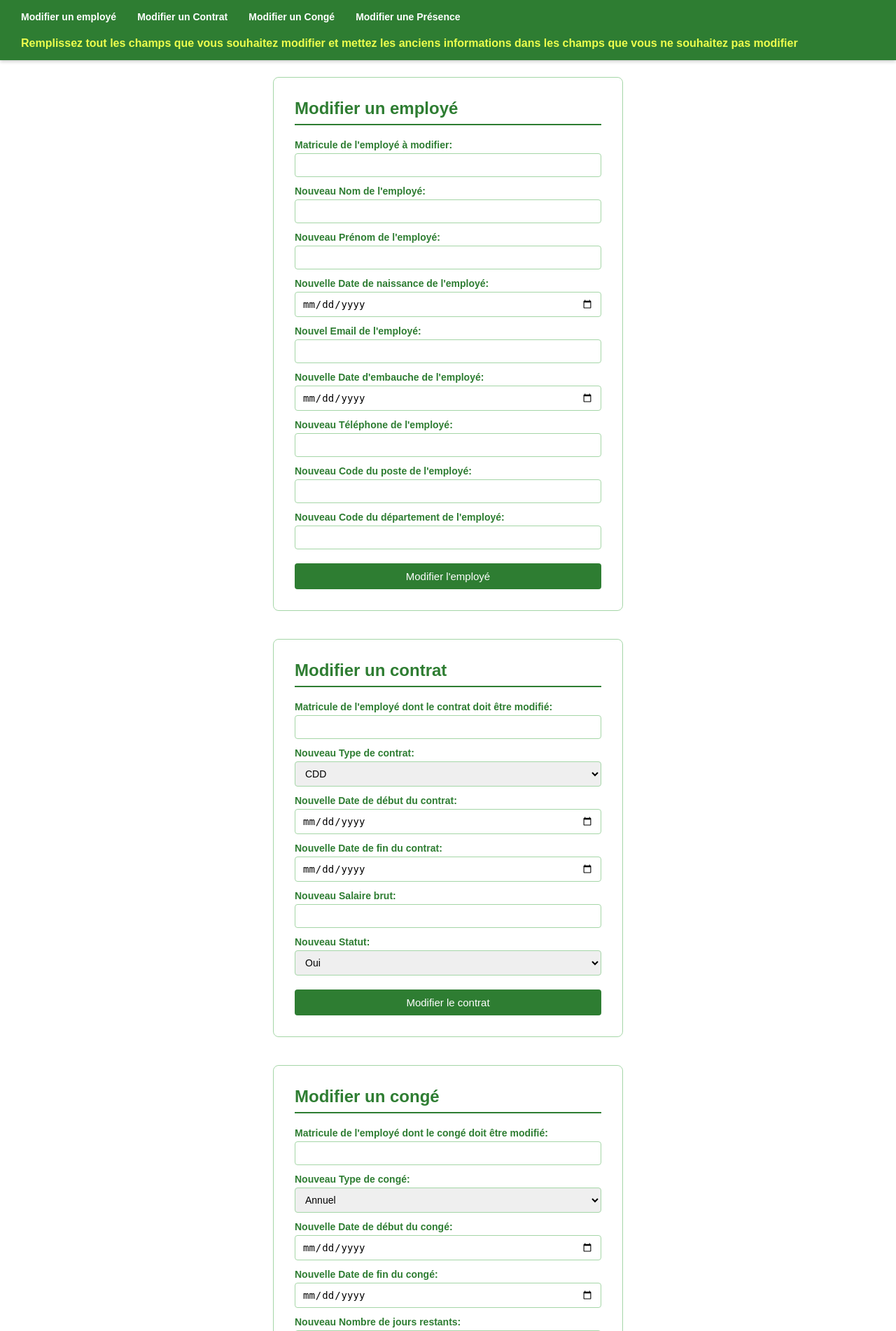
After one commit to MsaSid06/Rh_Entreprise, a PHP site: page /TP_BD/Modifier_les_infos.php in a window 1280 px wide. The commit adds this page. Shown: the top 1902 px of the page at 70% size. Run offline with PHP 8.4, Linux system fonts and the light colour scheme.

Commit message:
QUESTION TERMINER

```diff
--- a/test.php
+++ b/Afficher_les_infos.php
@@ -32,6 +32,7 @@ INFORMATION DES PRESENCES DE L'EMPLOYÉ
     <meta charset="UTF-8">
     <meta name="viewport" content="width=device-width, initial-scale=1.0">
     <link rel="stylesheet" href="style.css">
+
     <title>INFORMATION D'UN EMPLOYÉ</title>
 </head>
 
--- /dev/null
+++ b/Modifier_les_infos.php
@@ -0,0 +1,261 @@
+<?php
+require_once "update.php";
+
+
+function modifierEmploye()
+{
+    if (isset($_POST['nouveau_matricule_emp'], $_POST['nouveau_nom_emp'], $_POST['nouveau_prenom_emp'], $_POST['nouvelle_date_naissance'], $_POST['nouvel_email'], $_POST['nouvelle_date_embauche'], $_POST['nouveau_code_poste'], $_POST['nouveau_code_dept'])) {
+        $matricule_emp = strtoupper($_POST['nouveau_matricule_emp']);
+        $nom_emp = strtoupper($_POST['nouveau_nom_emp']);
+        $prenom_emp = ucfirst(strtolower($_POST['nouveau_prenom_emp']));
+        $date_naissance = $_POST['nouvelle_date_naissance'];
+        $email = $_POST['nouvel_email'];
+        $date_embauche = $_POST['nouvelle_date_embauche'];
+        $code_poste = strtoupper($_POST['nouveau_code_poste']);
+        $code_dept = strtoupper($_POST['nouveau_code_dept']);
+        $telephone = $_POST['nouveau_telephone'];
+        $return = updateEmploye($matricule_emp, $nom_emp, $prenom_emp, $date_naissance, $email, $telephone, $date_embauche, $code_poste, $code_dept);
+        if ($return === true) {
+            echo "<p style='color: green;'>Employé modifié avec succès.</p>";
+        } else {
+            echo "<p style='color: red;'>Erreur lors de la modification de l'employé : $return</p>";
+        }
+    }
+    return false;
+}
+
+
+function modifierContrat()
+{
+    if (isset($_POST['nouveau_matricule_emp'], $_POST['nouveau_type_contrat'], $_POST['nouvelle_date_debut_contrat'], $_POST['nouvelle_date_fin_contrat'], $_POST['nouveau_salaire_brut'], $_POST['nouveau_est_actif'])) {
+        $matricule_emp = strtoupper($_POST['nouveau_matricule_emp']);
+        $type_contrat = $_POST['nouveau_type_contrat'];
+        $date_debut_contrat = $_POST['nouvelle_date_debut_contrat'];
+        $date_fin_contrat = $_POST['nouvelle_date_fin_contrat'];
+        $salaire_brut = floatval($_POST['nouveau_salaire_brut']);
+        $est_actif = boolval($_POST['nouveau_est_actif']);
+        $return = updateContrat($matricule_emp, $type_contrat, $date_debut_contrat, $date_fin_contrat, $salaire_brut, $est_actif);
+        if ($return === true) {
+            echo "<p style='color: green;'>Contrat modifié avec succès.</p>";
+        } else {
+            echo "<p style='color: red;'>Erreur lors de la modification du contrat : $return</p>";
+        }
+    }
+    return false;
+}
+
+function modifierConge()
+{
+    if (isset($_POST['nouveau_matricule_emp'], $_POST['nouvelle_date_debut_conge'], $_POST['nouvelle_date_fin_conge'], $_POST['nouveau_type_conge'], $_POST['nouveau_nb_jour_restant'], $_POST['nouveau_statut_conge'])) {
+        $matricule_emp = strtoupper($_POST['nouveau_matricule_emp']);
+        $date_debut_conge = $_POST['nouvelle_date_debut_conge'];
+        $date_fin_conge = $_POST['nouvelle_date_fin_conge'];
+        $type_conge = $_POST['nouveau_type_conge'];
+        $nb_jour_restant = intval($_POST['nouveau_nb_jour_restant']);
+        $statut_conge = $_POST['nouveau_statut_conge'];
+
+        $return = updateConge($matricule_emp, $type_conge, $statut_conge, $date_debut_conge, $date_fin_conge, $nb_jour_restant);
+        if ($return === true) {
+            echo "<p style='color: green;'>Congé modifié avec succès.</p>";
+        } else {
+            echo "<p style='color: red;'>Erreur lors de la modification du congé : $return</p>";
+        }
+    }
+    return false;
+}
+
+function modifierPresence()
+{
+    if (isset($_POST['nouveau_matricule_emp'], $_POST['nouvelle_heure_arrive'], $_POST['nouvelle_heure_depart'], $_POST['nouvelle_date_presence'], $_POST['nouveau_statut_presence'])) {
+        $matricule_emp = strtoupper($_POST['nouveau_matricule_emp']);
+        $heure_arrive = $_POST['nouvelle_heure_arrive'];
+        $heure_depart = $_POST['nouvelle_heure_depart'];
+        $date_presence = $_POST['nouvelle_date_presence'];
+        $statut_presence = $_POST['nouveau_statut_presence'];
+
+        $return = updatePresence($matricule_emp, $heure_arrive, $heure_depart, $date_presence, $statut_presence);
+        if ($return === true) {
+            echo "<p style='color: green;'>Présence modifiée avec succès.</p>";
+        } else {
+            echo "<p style='color: red;'>Erreur lors de la modification de la présence : $return</p>";
+        }
+    }
+    return false;
+}
+$message = "";
+
+if(isset($_POST['modifier_employe'])) {
+    $return = modifierEmploye();
+    $message = $return === true ? "Employé modifié avec succès." : "Erreur lors de la modification de l'employé : $return";
+}
+if(isset($_POST['modifier_contrat'])) {
+    $return = modifierContrat();
+    $message = $return === true ? "Contrat modifié avec succès." : "Erreur lors de la modification du contrat : $return";
+}
+if(isset($_POST['modifier_conge'])) {
+    $return = modifierConge();
+    $message = $return === true ? "Congé modifié avec succès." : "Erreur lors de la modification du congé : $return";
+}
+if(isset($_POST['modifier_presence'])) {
+    $return = modifierPresence();
+    $message = $return === true ? "Présence modifiée avec succès." : "Erreur lors de la modification de la présence : $return";
+}
+?>
+
+<!DOCTYPE html>
+<html lang="en">
+
+<head>
+    <meta charset="UTF-8">
+    <meta name="viewport" content="width=device-width, initial-scale=1.0">
+    <link rel="stylesheet" href="style.css">
+    <title>Modifier un element</title>
+</head>
+
+<body>
+    <header>
+        <nav>
+            <ul>
+                <li><a href="#modifier-employe-form">Modifier un employé</a></li>
+                <li><a href="#modifier-contrat-form">Modifier un Contrat</a></li>
+                <li><a href="#modifier-conge-form">Modifier un Congé</a></li>
+                <li><a href="#modifier-presence-form">Modifier une Présence</a></li>
+            </ul>
+        </nav>
+        <h4 style="color: #ecfe4d; margin-top: 20px;">Remplissez tout les champs que vous souhaitez modifier et mettez
+            les
+            anciens
+            informations dans les champs
+            que vous ne souhaitez pas modifier</h4>
+        <?php if (!empty($message)) : ?>
+        <script>
+            alert("<?php echo $message; ?>");
+        </script>
+        <?php endif; ?>
+    </header>
+    <form method="post" action="" class="form-container" id="modifier-employe-form">
+        <h2>Modifier un employé</h2>
+
+        <label for="matricule_emp">Matricule de l'employé à modifier:</label>
+        <input type="text" id="matricule_emp" name="nouveau_matricule_emp" required><br>
+
+        <label for="nom_emp">Nouveau Nom de l'employé:</label>
+        <input type="text" id="nom_emp" name="nouveau_nom_emp" required><br>
+
+        <label for="prenom_emp">Nouveau Prénom de l'employé:</label>
+        <input type="text" id="prenom_emp" name="nouveau_prenom_emp" required><br>
+
+        <label for="date_naissance">Nouvelle Date de naissance de l'employé:</label>
+        <input type="date" id="date_naissance" name="nouvelle_date_naissance" required><br>
+
+        <label for="email">Nouvel Email de l'employé:</label>
+        <input type="email" id="email" name="nouveau_email" required><br>
+
+        <label for="date_embauche">Nouvelle Date d'embauche de l'employé:</label>
+        <input type="date" id="date_embauche" name="nouvelle_date_embauche" required><br>
+
+        <label for="telephone">Nouveau Téléphone de l'employé:</label>
+        <input type="text" id="telephone" name="nouveau_telephone" required><br>
+
+        <label for="code_poste">Nouveau Code du poste de l'employé:</label>
+        <input type="text" id="code_poste" name="nouveau_code_poste" required><br>
+
+        <label for="code_dept">Nouveau Code du département de l'employé:</label>
+        <input type="text" id="code_dept" name="nouveau_code_dept" required><br>
+
+        <input type="submit" value="Modifier l'employé" name="modifier_employe">
+    </form>
+
+    <form method="post" action="" class="form-container" id="modifier-contrat-form">
+        <h2>Modifier un contrat</h2>
+
+        <label for="matricule_emp_contrat">Matricule de l'employé dont le contrat doit être modifié:</label>
+        <input type="text" id="matricule_emp_contrat" name="nouveau_matricule_emp_contrat" required><br>
+
+        <label for="type_contrat">Nouveau Type de contrat:</label>
+        <select id="type_contrat" name="nouveau_type_contrat" required>
+            <option value="CDD">CDD</option>
+            <option value="CDI">CDI</option>
+            <option value="Stage">Stage</option>
+        </select><br>
+
+        <label for="date_debut_contrat">Nouvelle Date de début du contrat:</label>
+        <input type="date" id="date_debut_contrat" name="nouvelle_date_debut_contrat" required><br>
+
+        <label for="date_fin_contrat">Nouvelle Date de fin du contrat:</label>
+        <input type="date" id="date_fin_contrat" name="nouvelle_date_fin_contrat" required><br>
+
+        <label for="salaire_brut">Nouveau Salaire brut:</label>
+        <input type="number" id="salaire_brut" name="nouveau_salaire_brut" step="0.01" required><br>
+
+        <label for="est_actif">Nouveau Statut:</label>
+        <select id="est_actif" name="nouveau_est_actif" required>
+            <option value="1">Oui</option>
+            <option value="0">Non</option>
+        </select><br>
+
+        <input type="submit" value="Modifier le contrat" name="modifier_contrat">
+    </form>
+
+    <form method="post" action=" " class="form-container" id="modifier-conge-form">
+        <h2>Modifier un congé</h2>
+
+        <label for="matricule_emp_conge">Matricule de l'employé dont le congé doit être modifié:</label>
+        <input type="text" id="matricule_emp_conge" name="nouveau_matricule_emp_conge" required><br>
+
+        <label for="type_conge">Nouveau Type de congé:</label>
+        <select id="type_conge" name="nouveau_type_conge" required>
+            <option value="Annuel">Annuel</option>
+            <option value="Maladie">Maladie</option>
+            <option value="maternite">maternité</option>
+        </select><br>
+
+        <label for="date_debut_conge">Nouvelle Date de début du congé:</label>
+        <input type="date" id="date_debut_conge" name="nouvelle_date_debut_conge" required><br>
+
+        <label for="date_fin_conge">Nouvelle Date de fin du congé:</label>
+        <input type="date" id="date_fin_conge" name="nouvelle_date_fin_conge" required><br>
+
+        <label for="nb_jour_restant">Nouveau Nombre de jours restants:</label>
+        <input type="number" id="nb_jour_restant" name="nouveau_nb_jour_restant" required><br>
+
+        <label for="statut_conge">Nouveau Statut du congé:</label>
+        <select id="statut_conge" name="nouveau_statut_conge" required>
+            <option value="demande">En attente</option>
+            <option value="approuve">Approuvé</option>
+            <option value="refuse">Refusé</option>
+        </select><br>
+
+        <input type="submit" value="Modifier le congé" name="modifier_conge">
+    </form>
+
+    <form method="post" action=" " class="form-container" id="modifier-presence-form">
+        <h2>Modifier une présence</h2>
+
+        <label for="matricule_emp_presence">Matricule de l'employé dont la présence doit être modifiée:</label>
+        <input type="text" id="matricule_emp_presence" name="nouveau_matricule_emp_presence" required><br>
+
+        <label for="heure_arrive">Heure d'arrivée:</label>
+        <input type="time" id="heure_arrive" name="nouvelle_heure_arrive" required><br>
+
+        <label for="heure_depart">Heure de départ:</label>
+        <input type="time" id="heure_depart" name="nouvelle_heure_depart" required><br>
+
+        <label for="date_presence">Date de présence:</label>
+        <input type="date" id="date_presence" name="nouvelle_date_presence" required><br>
+
+        <label for="statut_presence">Nouveau Statut de présence:</label>
+        <select id="statut_presence" name="nouveau_statut_presence" required>
+            <option value="present">Présent</option>
+            <option value="absent">Absent</option>
+            <option value="Conge">Congé</option>
+        </select><br>
+
+        <input type="submit" value="Modifier la présence" name="modifier_presence">
+    </form>
+
+</body>
+
+</html>
+
+<!-- http://localhost/TP_BD/Modifier_les_infos.php -->
--- a/config/database.php
+++ b/config/database.php
@@ -2,7 +2,7 @@
 
 $host = "localhost";
 $db = "rh_entreprise";
-$mdp = "";
+$mdp = "lome2006";
 $user = "root";
 try {
 
--- a/insert.php
+++ b/insert.php
@@ -2,12 +2,12 @@
 
 require_once "config/database.php";
 
-function insertEmploye(string $matricule_emp, string $nom_emp, string $prenom_emp, string $date_naissance, string $email, string $date_embauche, string $code_poste, string $code_dept)
+function insertEmploye(string $matricule_emp, string $nom_emp, string $prenom_emp, string $date_naissance, string $email, string $telephone, string $date_embauche, string $code_poste, string $code_dept)
 {
 
     global $pdo;
     try {
-        $sql = "INSERT INTO Employe (matricule_emp, nom_emp, prenom_emp, date_naiss, date_embauche, email, code_poste, code_dept) VALUES (:matricule_emp, :nom_emp, :prenom_emp, :date_naiss, :date_embauche, :email, :code_poste, :code_dept)";
+        $sql = "INSERT INTO Employe (matricule_emp, nom_emp, prenom_emp, date_naiss, date_embauche, email, telephone, code_poste, code_dept) VALUES (:matricule_emp, :nom_emp, :prenom_emp, :date_naiss, :date_embauche, :email, :telephone, :code_poste, :code_dept)";
         $stmt = $pdo->prepare($sql);
         $stmt->bindParam(':matricule_emp', $matricule_emp);
         $stmt->bindParam(':nom_emp', $nom_emp);
@@ -15,6 +15,7 @@ function insertEmploye(string $matricule_emp, string $nom_emp, string $prenom_em
         $stmt->bindParam(':date_naiss', $date_naissance);
         $stmt->bindParam(':date_embauche', $date_embauche);
         $stmt->bindParam(':email', $email);
+        $stmt->bindParam(':telephone', $telephone);
         $stmt->bindParam(':code_poste', $code_poste);
         $stmt->bindParam(':code_dept', $code_dept);
         return $stmt->execute();
--- a/style.css
+++ b/style.css
@@ -1,4 +1,4 @@
-.form-container {
+/* .form-container {
   display: flex;
   flex-direction: column;
   align-items: center;
@@ -22,4 +22,112 @@ input[type="submit"] {
 }
 input[type="submit"]:hover {
   background-color: #45a049;
+} */
+
+* {
+  margin: 0;
+  padding: 0;
+  box-sizing: border-box;
 }
+
+body {
+  font-family: Arial, sans-serif;
+  background-color: #ffffff;
+  color: #333;
+  padding-top: 70px;
+}
+
+/* HEADER FIXE */
+header {
+  position: fixed;
+  top: 0;
+  left: 0;
+  width: 100%;
+  background-color: #2e7d32;
+  padding: 15px 30px;
+  z-index: 1000;
+  box-shadow: 0 2px 5px rgba(0, 0, 0, 0.2);
+}
+
+nav ul {
+  list-style: none;
+  display: flex;
+  gap: 30px;
+}
+
+nav ul li a {
+  color: #ffffff;
+  text-decoration: none;
+  font-size: 14px;
+  font-weight: bold;
+  transition: color 0.2s;
+}
+
+nav ul li a:hover {
+  color: #a5d6a7;
+}
+
+/* FORMULAIRES */
+.form-container {
+  width: 500px;
+  margin: 40px auto;
+  padding: 30px;
+  border: 1px solid #a5d6a7;
+  border-radius: 8px;
+}
+
+.form-container h2 {
+  color: #2e7d32;
+  margin-bottom: 20px;
+  border-bottom: 2px solid #2e7d32;
+  padding-bottom: 8px;
+}
+
+label {
+  display: block;
+  margin-top: 12px;
+  margin-bottom: 4px;
+  font-size: 14px;
+  color: #2e7d32;
+  font-weight: bold;
+}
+
+input[type="text"],
+input[type="email"],
+input[type="date"],
+input[type="time"],
+input[type="number"],
+select {
+  width: 100%;
+  padding: 8px 10px;
+  border: 1px solid #a5d6a7;
+  border-radius: 4px;
+  font-size: 14px;
+  outline: none;
+}
+
+input[type="text"]:focus,
+input[type="email"]:focus,
+input[type="date"]:focus,
+input[type="time"]:focus,
+input[type="number"]:focus,
+select:focus {
+  border-color: #2e7d32;
+}
+
+input[type="submit"] {
+  margin-top: 20px;
+  width: 100%;
+  padding: 10px;
+  background-color: #2e7d32;
+  color: #ffffff;
+  border: none;
+  border-radius: 4px;
+  font-size: 15px;
+  cursor: pointer;
+  transition: background-color 0.2s;
+}
+
+input[type="submit"]:hover {
+  background-color: #1b5e20;
+}
--- /dev/null
+++ b/update.php
@@ -0,0 +1,84 @@
+<?php
+
+require_once "config/database.php";
+
+
+function updateEmploye(string $matricule_emp, string $nom_emp, string $prenom_emp, string $date_naissance, string $email, string $telephone, string $date_embauche, string $code_poste, string $code_dept)
+{
+
+    global $pdo;
+    try {
+        $sql = "UPDATE Employe SET nom_emp = :nom_emp, prenom_emp = :prenom_emp, date_naiss = :date_naissance, date_embauche = :date_embauche, email = :email, telephone = :telephone, code_poste = :code_poste, code_dept = :code_dept WHERE matricule_emp = :matricule_emp";
+        $stmt = $pdo->prepare($sql);
+        $stmt->bindParam(':matricule_emp', $matricule_emp);
+        $stmt->bindParam(':nom_emp', $nom_emp);
+        $stmt->bindParam(':prenom_emp', $prenom_emp);
+        $stmt->bindParam(':date_naissance', $date_naissance);
+        $stmt->bindParam(':date_embauche', $date_embauche);
+        $stmt->bindParam(':email', $email);
+        $stmt->bindParam(':telephone', $telephone);
+        $stmt->bindParam(':code_poste', $code_poste);
+        $stmt->bindParam(':code_dept', $code_dept);
+        return $stmt->execute();
+    } catch (Exception $e) {
+        return "Erreur : " . $e->getMessage();
+    }
+}
+
+
+function updateContrat(string $matricule_emp, string $type_contrat, string $date_debut_contrat, string $date_fin_contrat, float $salaire_brut, bool $est_actif)
+{
+
+    global $pdo;
+    try {
+        $sql = "UPDATE Contrat SET type_contrat = :type_contrat, date_debut_contrat = :date_debut_contrat, date_fin_contrat = :date_fin_contrat, salaire_brut = :salaire_brut, est_actif = :est_actif WHERE matricule_emp = :matricule_emp";
+        $stmt = $pdo->prepare($sql);
+        $stmt->bindParam(':matricule_emp', $matricule_emp);
+        $stmt->bindParam(':type_contrat', $type_contrat);
+        $stmt->bindParam(':date_debut_contrat', $date_debut_contrat);
+        $stmt->bindParam(':date_fin_contrat', $date_fin_contrat);
+        $stmt->bindParam(':salaire_brut', $salaire_brut);
+        $stmt->bindParam(':est_actif', $est_actif, PDO::PARAM_BOOL);
+        return $stmt->execute();
+    } catch (Exception $e) {
+        return "Erreur : " . $e->getMessage();
+    }
+}
+
+
+function updateConge(string $matricule_emp, string $type_conge, string $statut_conge, string $date_debut_conge, string $date_fin_conge, int $nb_jour_restant)
+{
+
+    global $pdo;
+    try {
+        $sql = "UPDATE Conge SET type_conge = :type_conge, statut_conge = :statut_conge, date_debut_conge = :date_debut_conge, date_fin_conge = :date_fin_conge, nb_jour_restant = :nb_jour_restant WHERE matricule_emp = :matricule_emp";
+        $stmt = $pdo->prepare($sql);
+        $stmt->bindParam(':matricule_emp', $matricule_emp);
+        $stmt->bindParam(':type_conge', $type_conge);
+        $stmt->bindParam(':statut_conge', $statut_conge);
+        $stmt->bindParam(':date_debut_conge', $date_debut_conge);
+        $stmt->bindParam(':date_fin_conge', $date_fin_conge);
+        $stmt->bindParam(':nb_jour_restant', $nb_jour_restant, PDO::PARAM_INT);
+        return $stmt->execute();
+    } catch (Exception $e) {
+        return "Erreur : " . $e->getMessage();
+    }
+}
+
+function updatePresence(string $matricule_emp, string $heure_arrive, string $heure_depart, string $date_presence, string $statut_presence)
+{
+
+    global $pdo;
+    try {
+        $sql = "UPDATE Presence SET heure_arrive = :heure_arrive, heure_depart = :heure_depart, date_presence = :date_presence, statut_presence = :statut_presence WHERE matricule_emp = :matricule_emp";
+        $stmt = $pdo->prepare($sql);
+        $stmt->bindParam(':matricule_emp', $matricule_emp);
+        $stmt->bindParam(':heure_arrive', $heure_arrive);
+        $stmt->bindParam(':heure_depart', $heure_depart);
+        $stmt->bindParam(':date_presence', $date_presence);
+        $stmt->bindParam(':statut_presence', $statut_presence);
+        return $stmt->execute();
+    } catch (Exception $e) {
+        return "Erreur : " . $e->getMessage();
+    }
+}
```
Also changed, not shown: inserer_un_element.php (added, +276 -0 lines).
